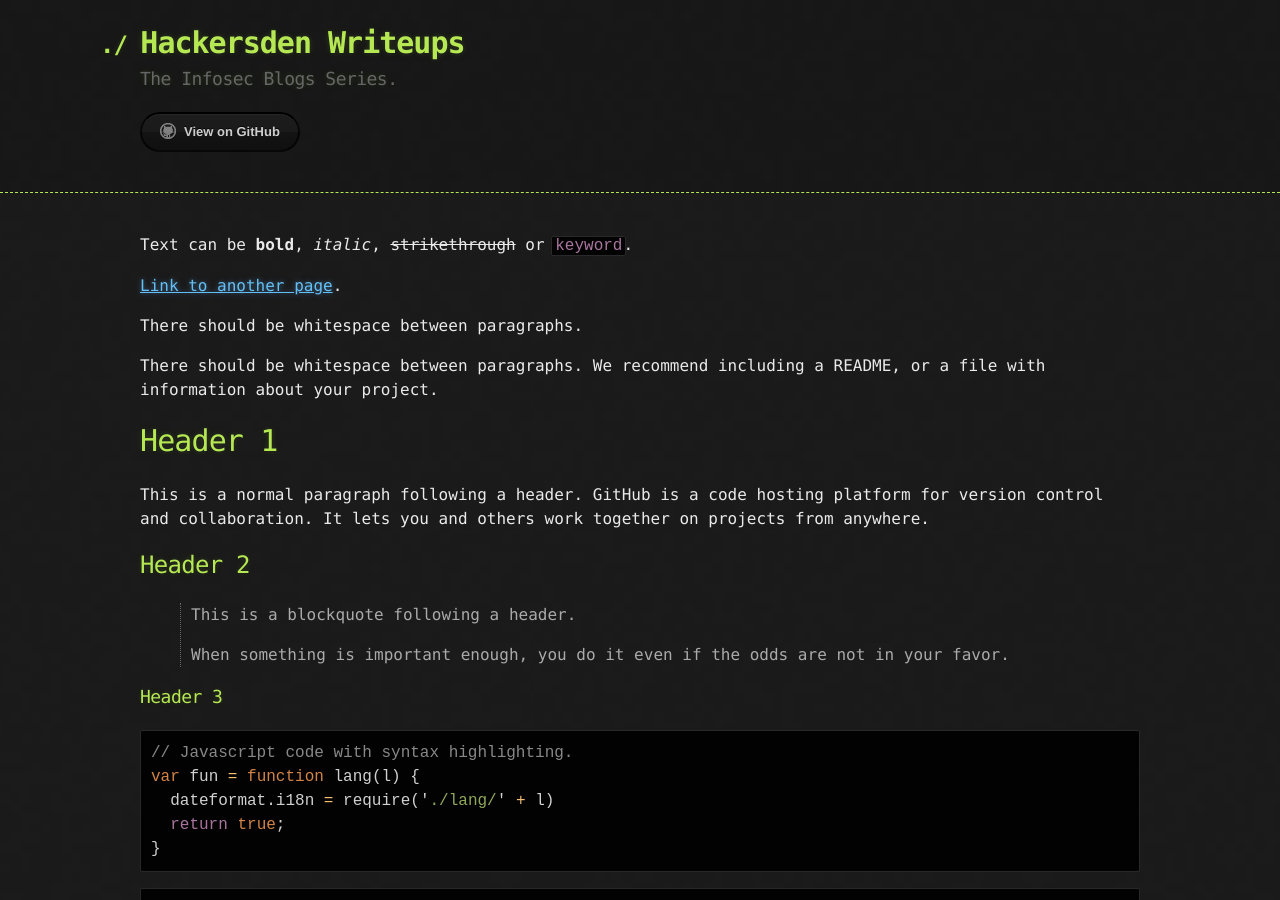
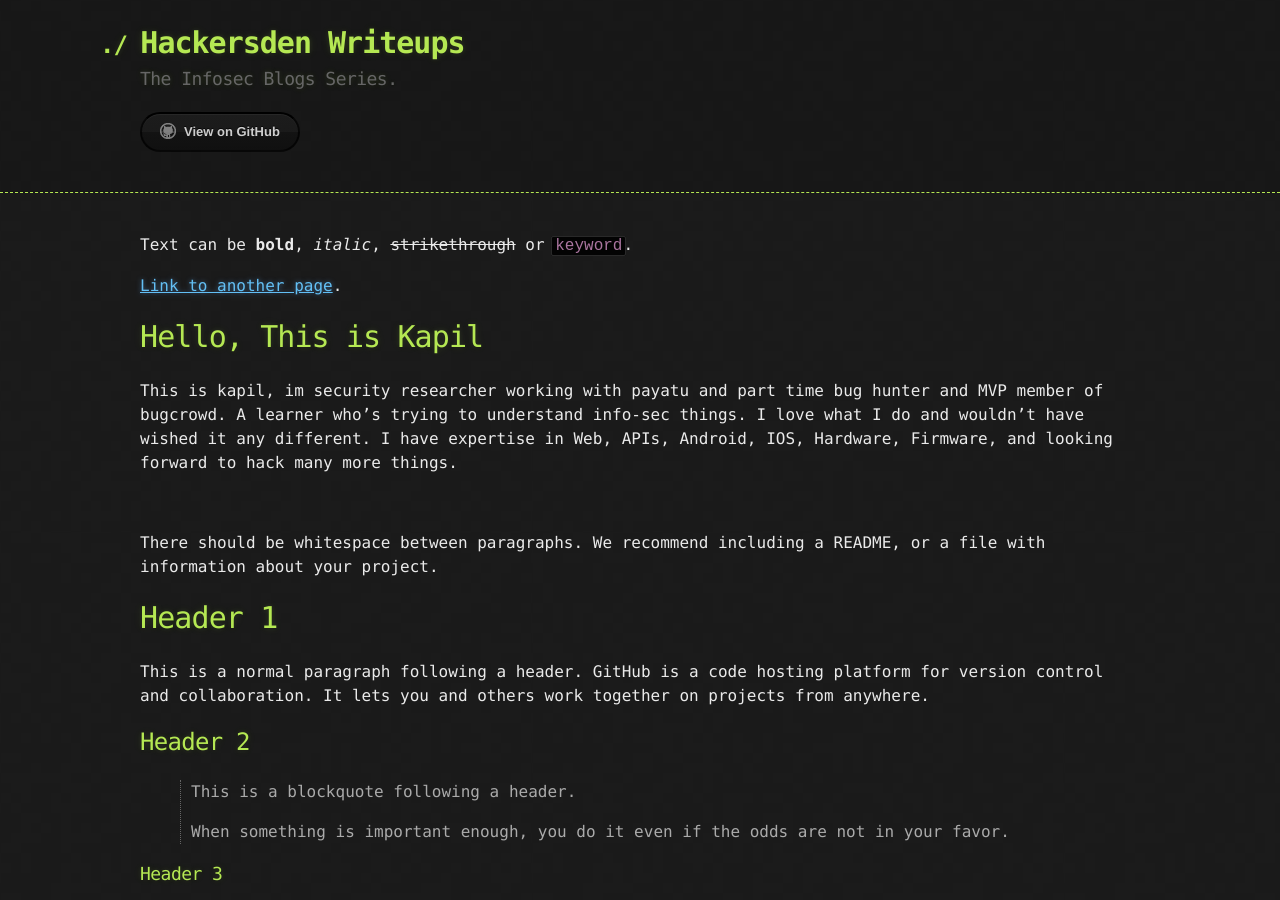
Before and after one commit to hackersden09/My_Blog, a Jekyll site: the page built from index.md, in a window 1280 px wide and 900 px high. Built offline with Jekyll 4.4.1, drawn with Linux system fonts in a browser that asks for light colours.

Commit message:
Update index.md

```diff
--- a/index.md
+++ b/index.md
@@ -6,7 +6,12 @@ Text can be **bold**, _italic_, ~~strikethrough~~ or `keyword`.
 
 [Link to another page](./another-page.html).
 
-There should be whitespace between paragraphs.
+# Hello, This is Kapil
+
+This is kapil, im security researcher working with payatu and part time bug hunter and MVP member of bugcrowd. A learner who's trying to understand info-sec things. I love what I do and wouldn't have wished it any different. I have expertise in Web, APIs, Android, IOS, Hardware, Firmware, and looking forward to hack many more things.
+
+<!-- <img src="https://raw.githubusercontent.com/hackersden09/My_Blog/main/Black%20Green.gif" width="30px"> -->
+<br />
 
 There should be whitespace between paragraphs. We recommend including a README, or a file with information about your project.
 
```
